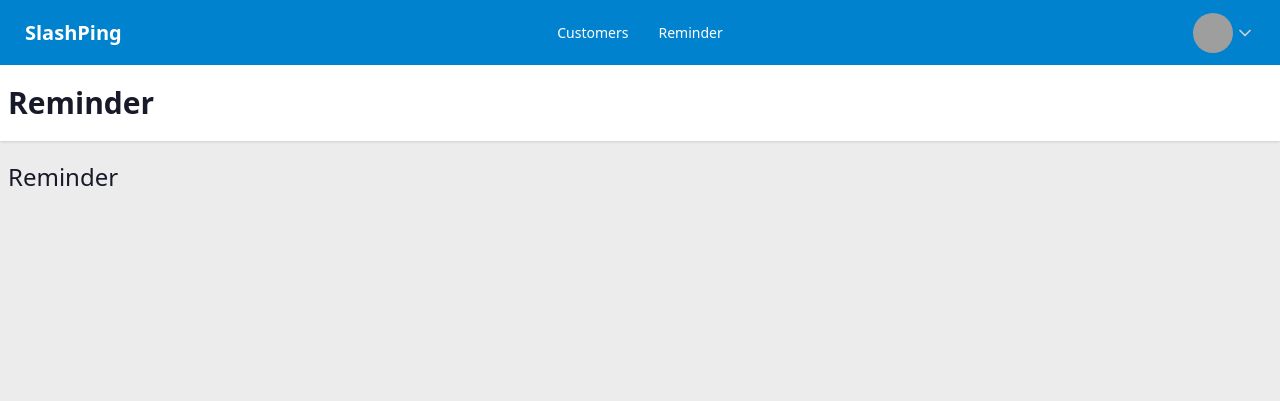
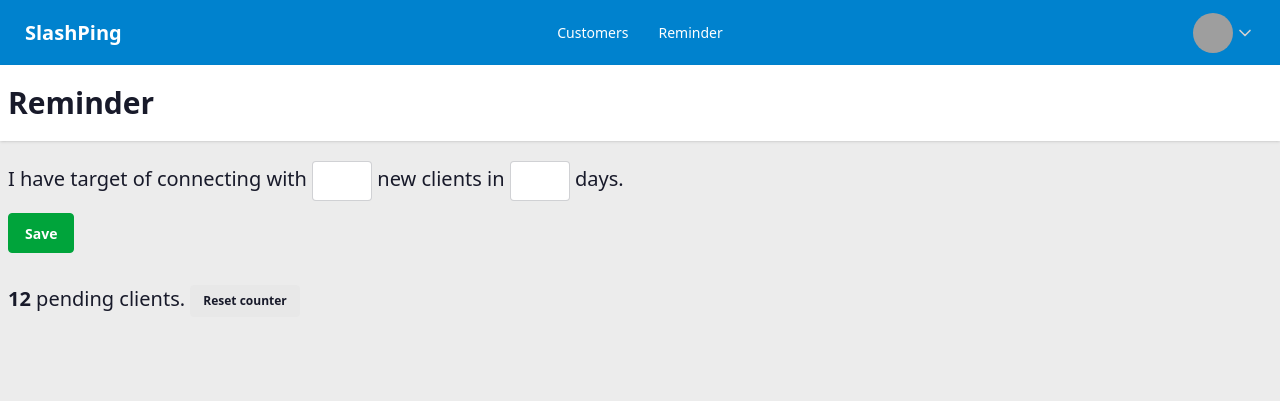
Before and after one commit to sandip-sadhukhan/slashping, a Django app: template templates/dashboard/reminder.html in a window 1280 px wide. Shown: the top 401 px of the page. Run offline with Django 3.2, Linux system fonts and the light colour scheme; the template is opened without the code that fills it, so the values that code supplies are empty; style sheets or scripts are compiled from the project's sources; parts of the project's set-up code (start-up, migrations or seed data) failed here and were passed over; grey boxes are pictures that could not be loaded.

Commit message:
Reminder page UI

```diff
--- a/templates/dashboard/base.html
+++ b/templates/dashboard/base.html
@@ -17,8 +17,7 @@
                     </div>
                     <ul tabindex="0"
                         class="menu menu-sm dropdown-content bg-base-100 text-base-content rounded-box z-1 mt-3 w-52 p-2 shadow">
-
-                        <li><a href="{% url 'customers' %}" class="{% if True  %}menu-active{% endif %}">Customers</a></li>
+                        <li><a href="{% url 'customers' %}" class="{% if '/customers/' in request.path  %}menu-active{% endif %}">Customers</a></li>
                         <li><a href="{% url 'reminder' %}" class="{% if request.path == '/reminder/'  %}menu-active{% endif %}">Reminder</a></li>
                     </ul>
                 </div>
--- a/templates/dashboard/customers.html
+++ b/templates/dashboard/customers.html
@@ -67,7 +67,7 @@
                         </td>
                         <td>She has a agency called Axonos etc.</td>
                         <td>Every 7 days</td>
-                        <td><button class="btn btn-ghost btn-sm"><i class="bi-three-dots text-xl"></i></button></td>
+                        <td><button class="btn btn-ghost btn-sm" onclick="add_client_modal.showModal()"><i class="bi-three-dots text-xl"></i></button></td>
                     </tr>
                 </tbody>
             </table>
@@ -134,6 +134,7 @@
             </fieldset>
 
             <div class="flex justify-end space-x-2 mt-3">
+                <button class="btn btn-error text-primary-content" onclick="add_client_modal.close()">Delete</button>
                 <button class="btn" onclick="add_client_modal.close()">Cancel</button>
                 <button class="btn btn-primary">Save</button>
             </div>
--- a/templates/dashboard/reminder.html
+++ b/templates/dashboard/reminder.html
@@ -13,8 +13,19 @@
     </header>
 
     <!-- Main content -->
-    <main class="py-5 container mx-auto px-2">
-        <h1 class="text-2xl">Reminder</h1>
+    <main class="py-5 container mx-auto px-2 flex flex-col space-y-3 items-start">
+        <div class="text-xl">
+            I have target of connecting with
+            <input type="number" step="1" class="input w-15"> new clients in
+            <input type="number" step="1" class="input w-15">
+             days.
+        </div>
+        <button class="btn btn-success">Save</button>
+
+        <div class="text-xl my-5">
+            <b>12</b> pending clients.
+            <button class="btn btn-sm">Reset counter</button>
+        </div>
     </main>
 
 {% endblock content %}
```
